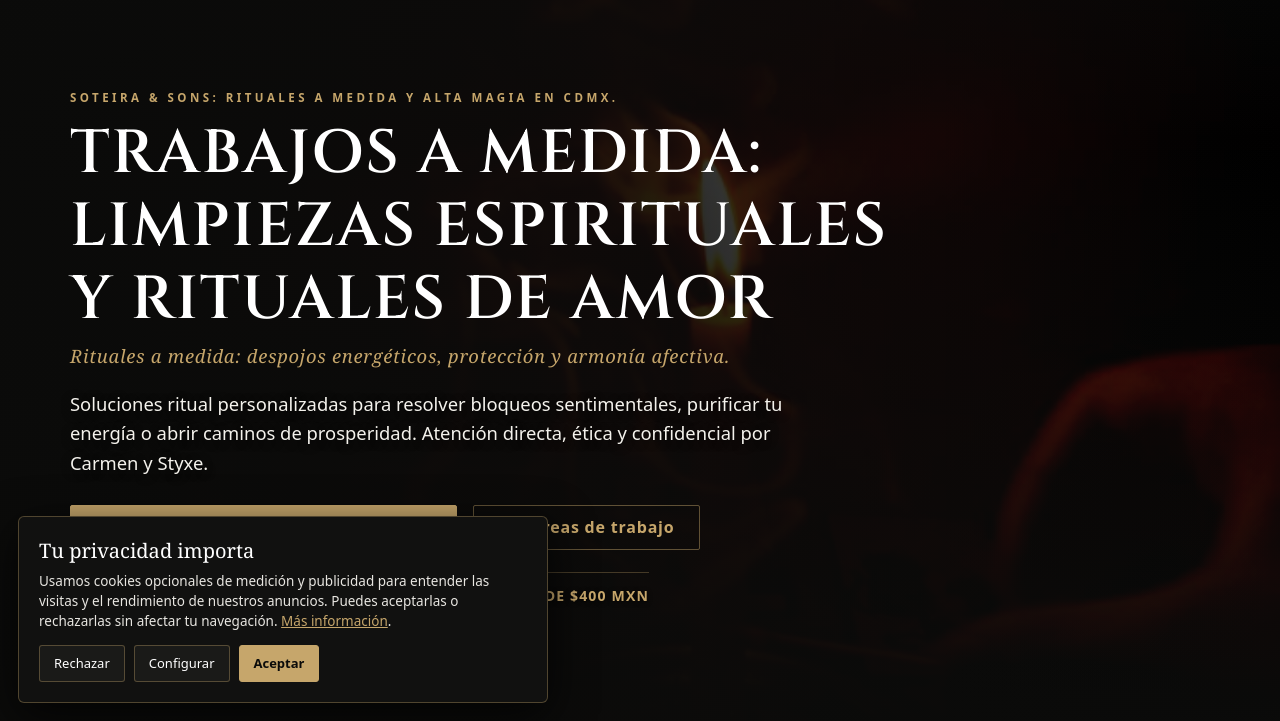
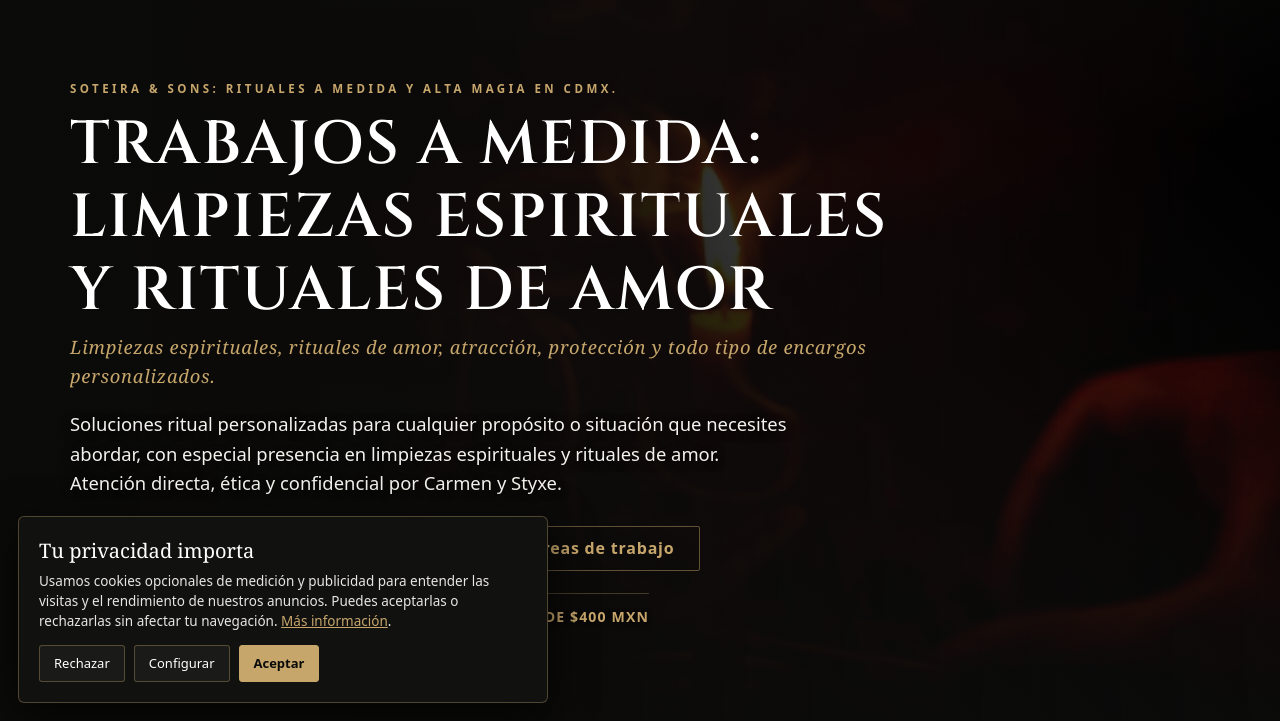
Before and after one commit to manuelortizchimal-droid/soteira-sons-web, a plain HTML site: page rituales/gads/index.html in a window 1280 px wide. Shown: the part 79-800 px from the top of the page. Drawn offline with Linux system fonts and the light colour scheme.

Commit message:
fix: main

```diff
--- a/rituales/gads/index.html
+++ b/rituales/gads/index.html
@@ -441,8 +441,8 @@
             <div class="hero-copy">
                 <span class="eyebrow">Soteira &amp; Sons: Rituales a medida y alta magia en CDMX.</span>
                 <h1 class="title-h1">Trabajos a Medida: Limpiezas Espirituales y Rituales de Amor</h1>
-                <p style="font-family: Georgia, serif; color: var(--gold); font-size: 1.15rem; font-style: italic; letter-spacing: 0.04em; margin: -4px 0 16px;">Rituales a medida: despojos energéticos, protección y armonía afectiva.</p>
-                <p class="lead">Soluciones ritual personalizadas para resolver bloqueos sentimentales, purificar tu energía o abrir caminos de prosperidad. Atención directa, ética y confidencial por Carmen y Styxe.</p>
+                <p style="font-family: Georgia, serif; color: var(--gold); font-size: 1.15rem; font-style: italic; letter-spacing: 0.04em; margin: -4px 0 16px;">Limpiezas espirituales, rituales de amor, atracción, protección y todo tipo de encargos personalizados.</p>
+                <p class="lead">Soluciones ritual personalizadas para cualquier propósito o situación que necesites abordar, con especial presencia en limpiezas espirituales y rituales de amor. Atención directa, ética y confidencial por Carmen y Styxe.</p>
                 <div class="actions">
                     <a class="btn" href="https://wa.me/34612425249?text=Hola%2C%20quiero%20consultar%20sobre%20un%20ritual%20a%20medida." data-service="Rituales a Medida" target="_blank" rel="noopener noreferrer">CONSULTAR MI RITUAL POR WHATSAPP</a>
                     <a class="btn ghost" href="#areas">Ver áreas de trabajo</a>
```
